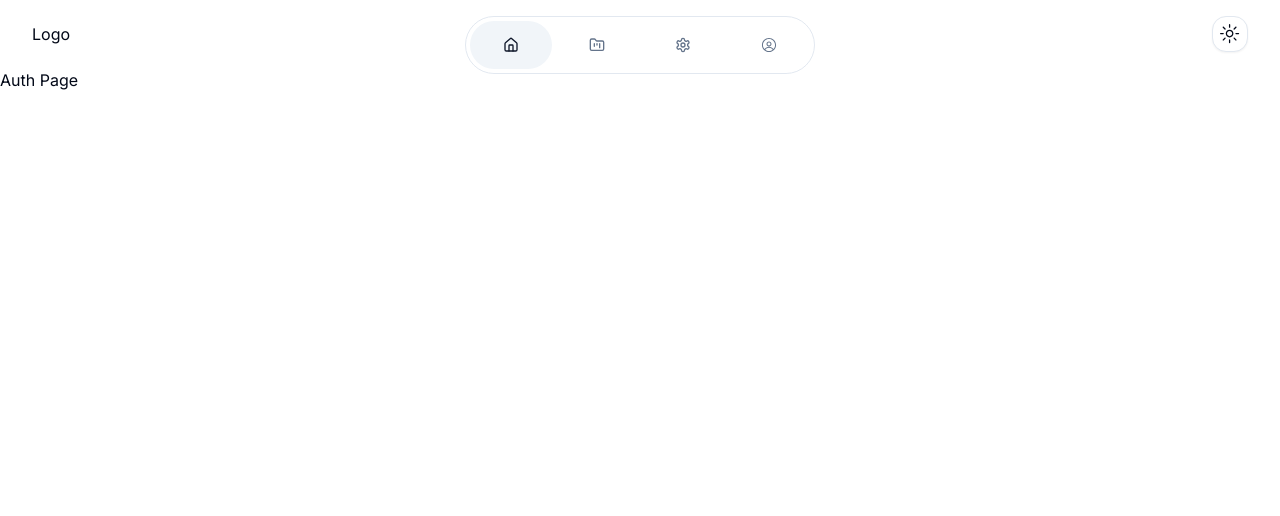
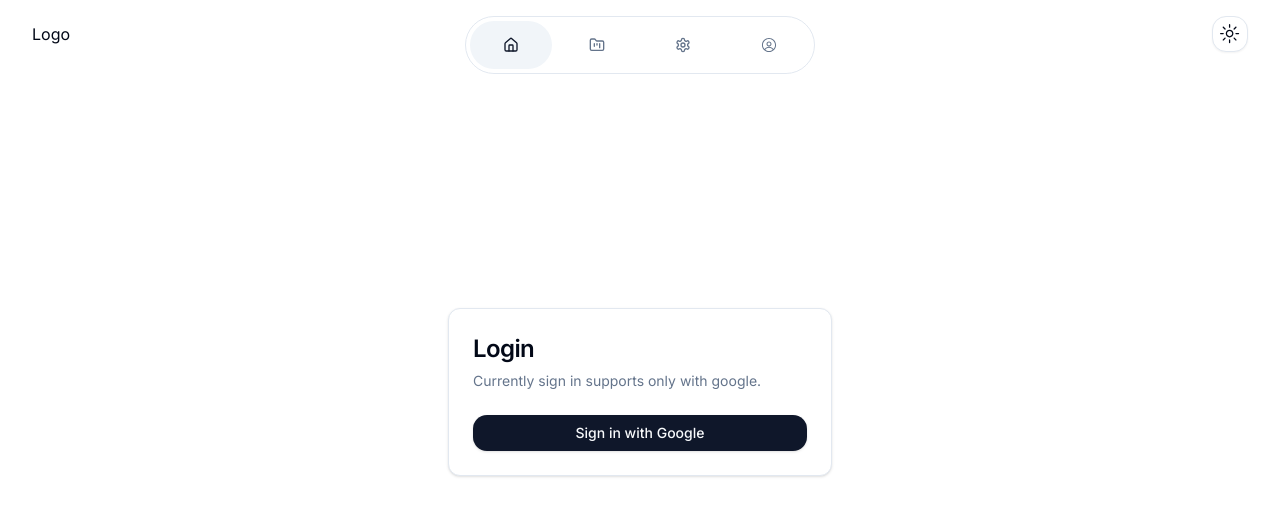
Before and after one commit to mirislomovmirjalol/blurry-layout-ui, a Next.js app: page /auth in a window 1280 px wide. Shown: the top 516 px of the page. Built offline with nearby package versions, Linux system fonts and the light colour scheme.

Commit message:
feat: minimal auth page

```diff
--- a/app/auth/page.tsx
+++ b/app/auth/page.tsx
@@ -1,7 +1,20 @@
+import {Button} from "@/components/ui/button";
+import {Card, CardContent, CardDescription, CardHeader, CardTitle} from "@/components/ui/card";
+
 export default function AuthPage() {
     return (
-        <div>
-            <h1>Auth Page</h1>
+        <div className="flex justify-center mt-64">
+            <Card className="w-full max-w-sm">
+                <CardHeader>
+                    <CardTitle className="text-2xl">Login</CardTitle>
+                    <CardDescription>Currently sign in supports only with google.</CardDescription>
+                </CardHeader>
+                <CardContent className="grid gap-4">
+                    <Button className="w-full" variant="default">
+                        Sign in with Google
+                    </Button>
+                </CardContent>
+            </Card>
         </div>
     );
 }
```
